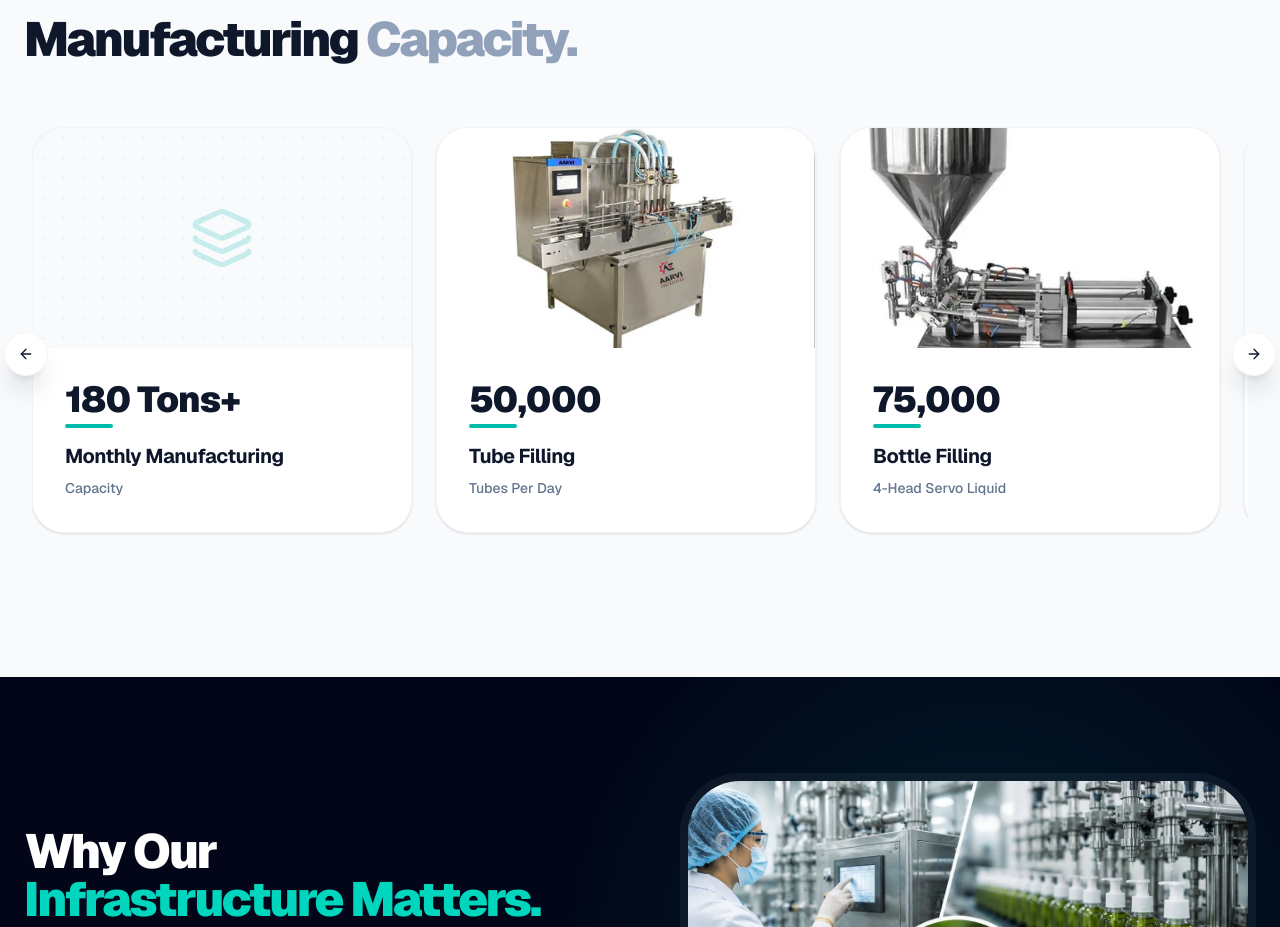
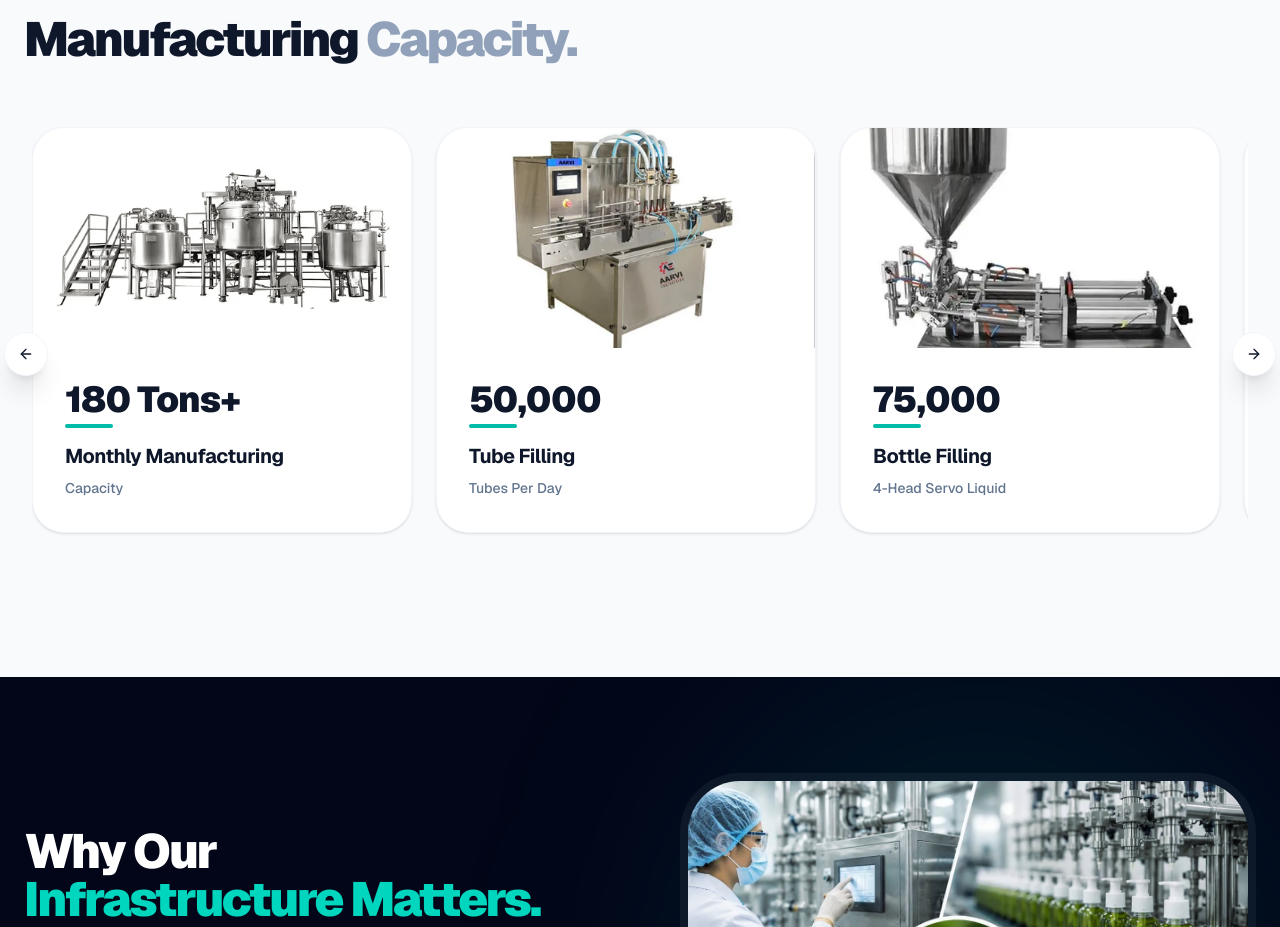
Before and after one commit to digitalsolution360web/doctor-project, a Next.js app: page /infrastructure in a window 1280 px wide. Shown: the part 800-1727 px from the top of the page. Built offline with nearby package versions, Linux system fonts and the light colour scheme.

Commit message:
new updated

```diff
--- a/app/(website)/infrastructure/page.tsx
+++ b/app/(website)/infrastructure/page.tsx
@@ -59,13 +59,13 @@ function CountUp({ target, suffix = "" }: { target: number | string; suffix?: st
 
 // --- Stats Carousel (standalone) ---
 const statsData = [
-  { num: 180, suffix: " Tons+", title: "Monthly Manufacturing", sub: "Capacity", icon: Layers },
+  { num: 180, suffix: " Tons+", title: "Monthly Manufacturing", sub: "Capacity", icon: Layers, img: "/Monthly-Manufacturing.webp" },
   { num: 50000, suffix: "", title: "Tube Filling", sub: "Tubes Per Day", icon: Settings, img: "/Tube-FIlling.webp" },
   { num: 75000, suffix: "", title: "Bottle Filling", sub: "4-Head Servo Liquid", icon: Zap, img: "/Bottle-filling.webp" },
-  { num: 40000, suffix: "", title: "Jar Filling", sub: "2-Head Jar Per Day", icon: Factory },
+  { num: 40000, suffix: "", title: "Jar Filling", sub: "2-Head Jar Per Day", icon: Factory, img: "/Bottle-filling.webp" },
   { num: 30000, suffix: "", title: "Labeling Capacity", sub: "Units Per Day", icon: Factory, img: "/labeling-machines.webp" },
   { num: 25000, suffix: "", title: "Tube Sealing", sub: "Units Per Day", icon: ShieldCheck, img: "/Tube-Sealing.webp" },
-  { num: 100, suffix: "%", title: "Sterile Manufacturing", sub: "Environment", icon: ShieldCheck },
+  // { num: 100, suffix: "%", title: "Sterile Manufacturing", sub: "Environment", icon: ShieldCheck },
 ];
 
 function StatCarousel() {
```
Also changed, not shown: public/Monthly-Manufacturing.webp (added).
